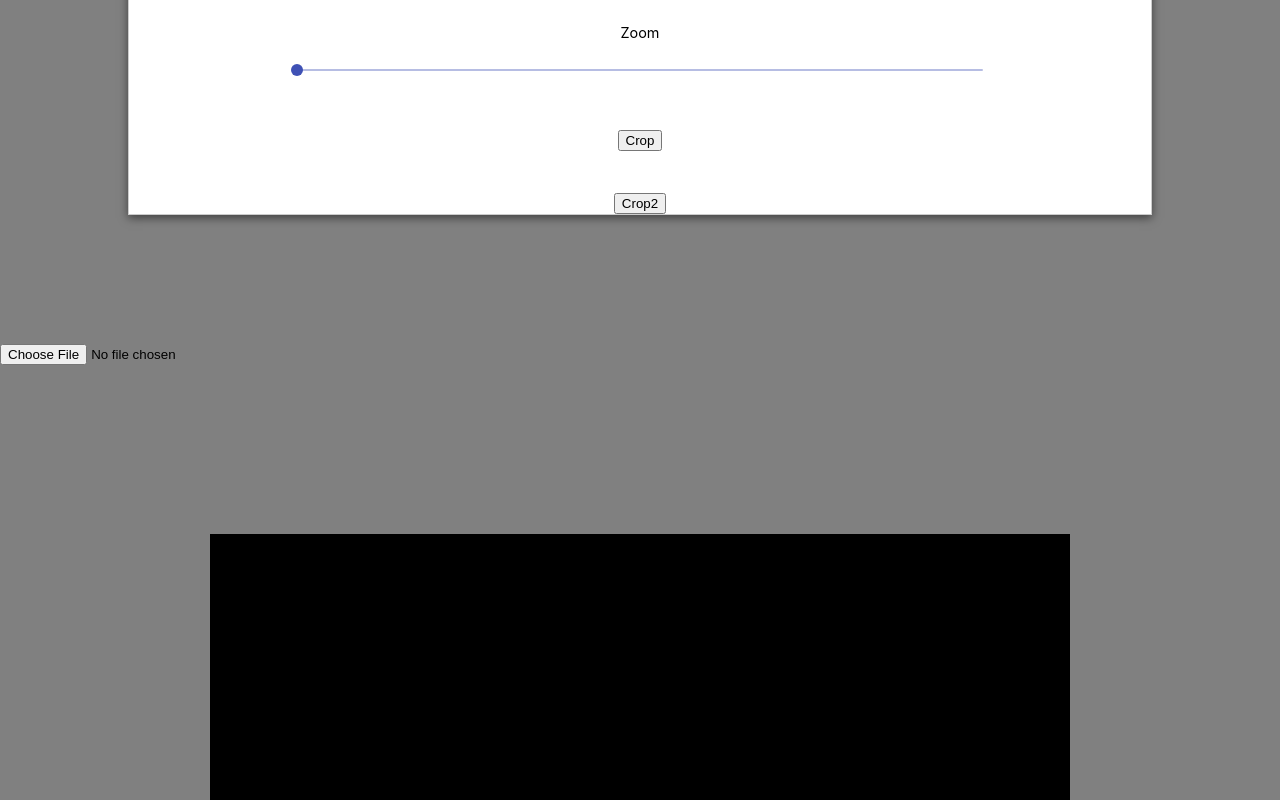
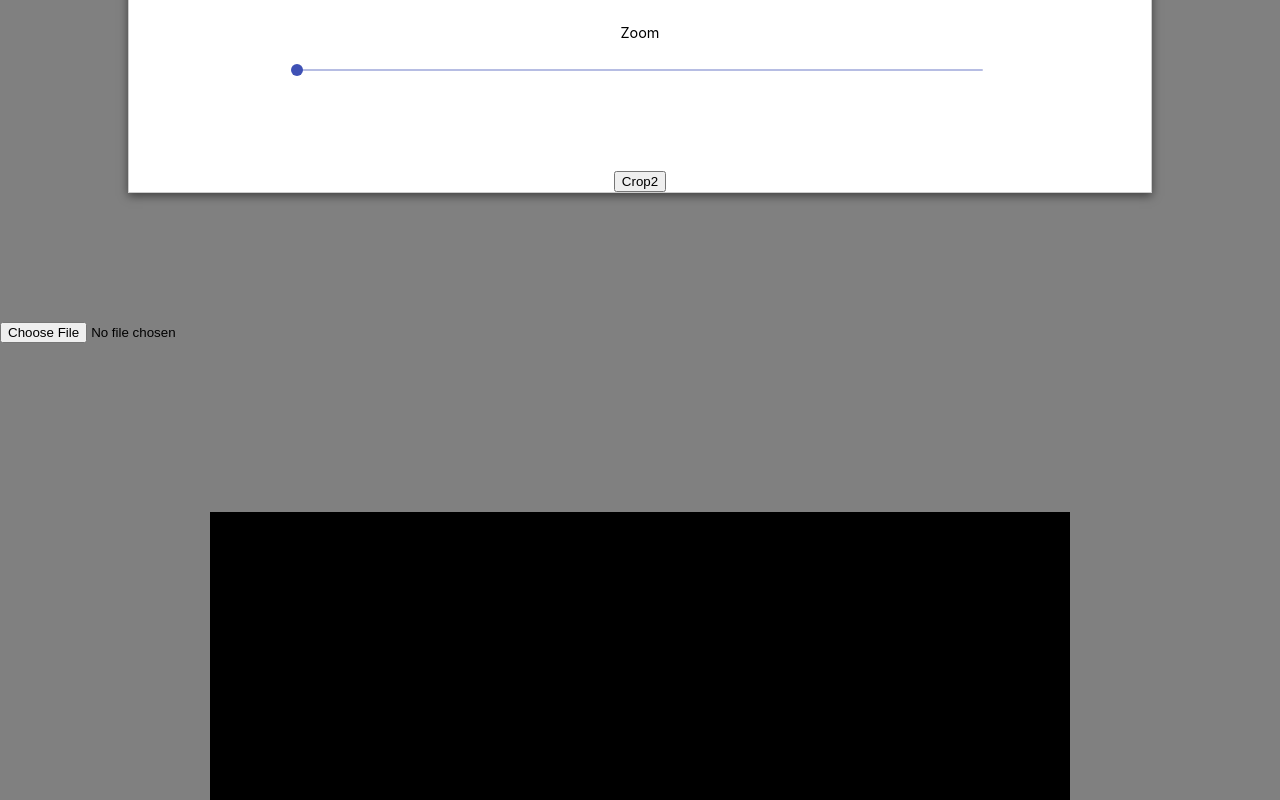
Before and after one commit to DashBarkHuss/react-components, a React (Create React App) app in the folder practice/: page / in a window 1280 px wide. Shown: the part 1140-1940 px from the top of the page. Built offline with nearby package versions, Linux system fonts and the light colour scheme.

Commit message:
small components crop and upload

```diff
--- a/practice/src/components/ReactEasyCrop/EasyCrop.js
+++ b/practice/src/components/ReactEasyCrop/EasyCrop.js
@@ -8,16 +8,9 @@ import test from './test.jpeg';
 export default function EasyCrop(props) {
   const [crop, onCropChange] = useState({ x: 0, y: 0 });
   const [zoom, onZoomChange] = useState(1);
-  const [cropInfo, setCropInfo] = useState(null);
 
   const onCropComplete = (croppedArea, croppedAreaPixels) => {
     if (props.onCropComplete) props.onCropComplete({ croppedArea, croppedAreaPixels });
-  };
-
-  const handleCrop = async (e) => {
-    e.preventDefault();
-    const image = await getCroppedImg(test, cropInfo.croppedAreaPixels);
-    props.onCrop(image);
   };
 
   return (
@@ -49,7 +42,6 @@ export default function EasyCrop(props) {
           />
         </div>
       </div>
-      <button onClick={handleCrop}>Crop</button>
     </div>
   );
 }
```
